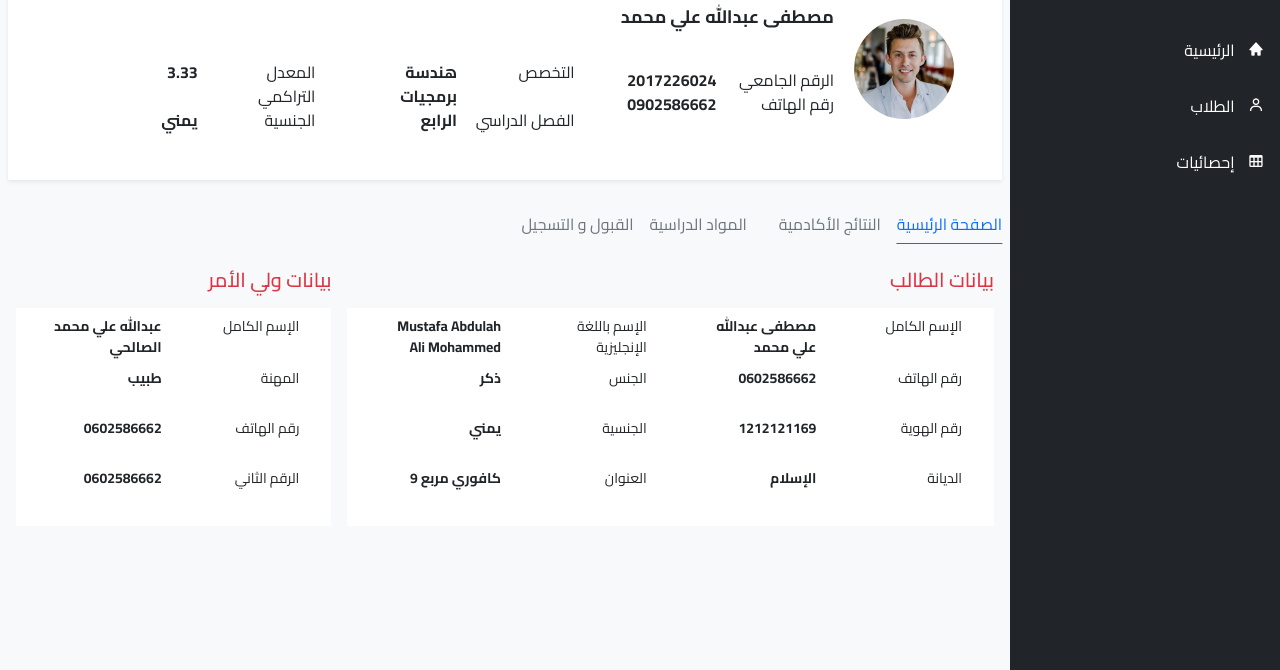
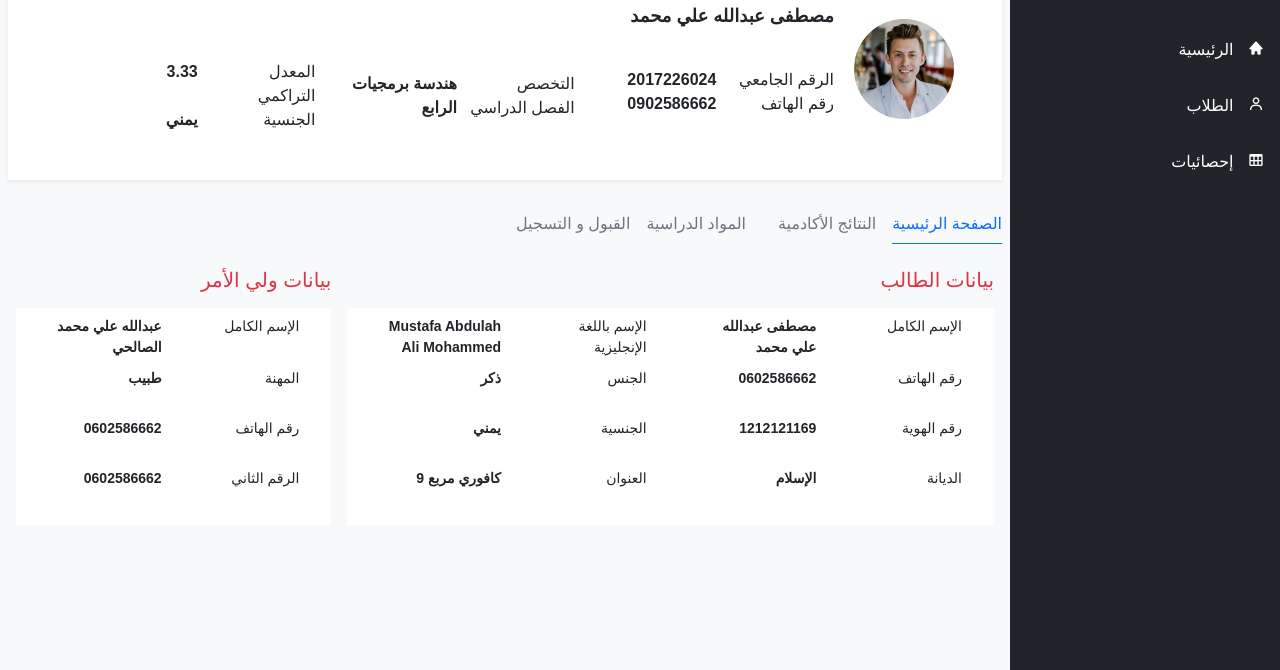
Before and after one commit to 2waab/unisoft-project, a plain HTML site: page index.html in a window 1280 px wide. Shown: the part 130-800 px from the top of the page. Drawn offline with nearby package versions, Linux system fonts and the light colour scheme.

Commit message:
Update index.html

```diff
--- a/index.html
+++ b/index.html
@@ -8,10 +8,10 @@
         <link href="https://cdn.jsdelivr.net/npm/bootstrap@5.3.0-alpha1/dist/css/bootstrap.min.css" rel="stylesheet" />
         <!-- css files link -->
         <link rel="stylesheet" href="css/style.css" />
-        <!-- Google Fonts - Cairo -->
-        <link rel="preconnect" href="https://fonts.googleapis.com" />
-        <link rel="preconnect" href="https://fonts.gstatic.com" crossorigin />
-        <link href="https://fonts.googleapis.com/css2?family=Cairo:wght@200;300;400;500;600;700;800;900;1000&display=swap" rel="stylesheet" />
+        <!-- Google Fonts - Vazirmatn -->
+        <link rel="preconnect" href="https://fonts.googleapis.com">
+        <link rel="preconnect" href="https://fonts.gstatic.com" crossorigin>
+        <link href="https://fonts.googleapis.com/css2?family=Vazirmatn:wght@100;200;300;400;500;600;700;800;900&display=swap" rel="stylesheet">
         <!-- BoxIcons link -->
         <link rel="stylesheet" href="https://cdn.jsdelivr.net/npm/boxicons@latest/css/boxicons.min.css" />
         <title>UNISOFT</title>
```
